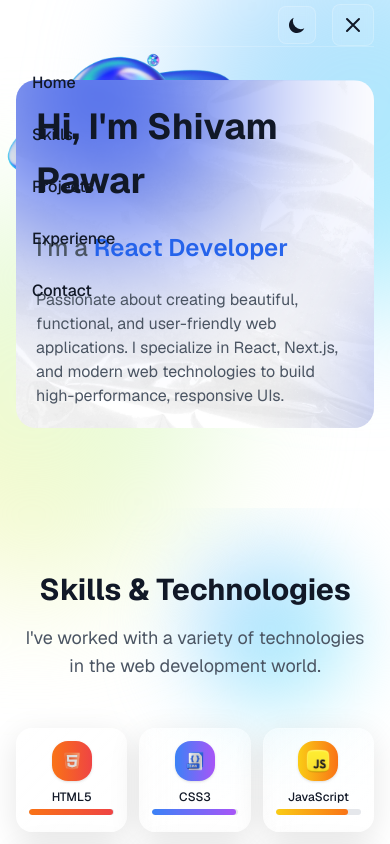
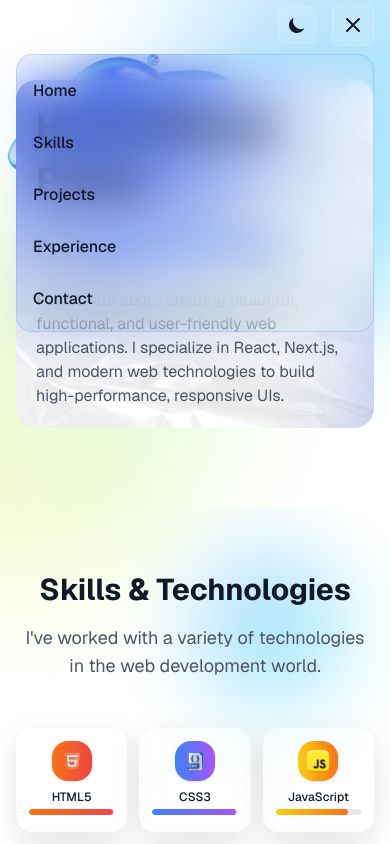
Before and after one commit to pawarshivamd/portfolio-next, a Next.js app: page / in a window 390 px wide. Both pictures are taken after a click on the button 353 px from the left and 25 px from the top of the page. Shown: the top 844 px of the page. Built offline with nearby package versions, Linux system fonts and the light colour scheme.

Commit message:
header change

```diff
--- a/src/components/Header.tsx
+++ b/src/components/Header.tsx
@@ -173,7 +173,7 @@ useEffect(() => {
               exit={{ opacity: 0, height: 0 }}
               transition={{ duration: 0.3, ease: "easeInOut" }}
             >
-              <div className="pt-4 pb-3 border-t border-white/20 dark:border-slate-600/20">
+              <div className="pt-4 pb-3 border-t border-white/20 dark:border-slate-600/20 glass-gradient-primary rounded-2xl mt-2">
                 <nav className="flex flex-col space-y-3">
                   {navItems.map((item) => (
                     <motion.a
```
